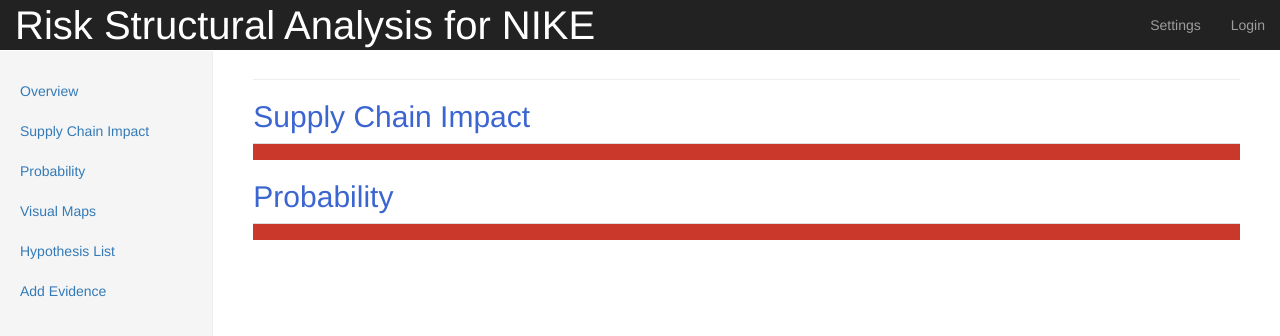
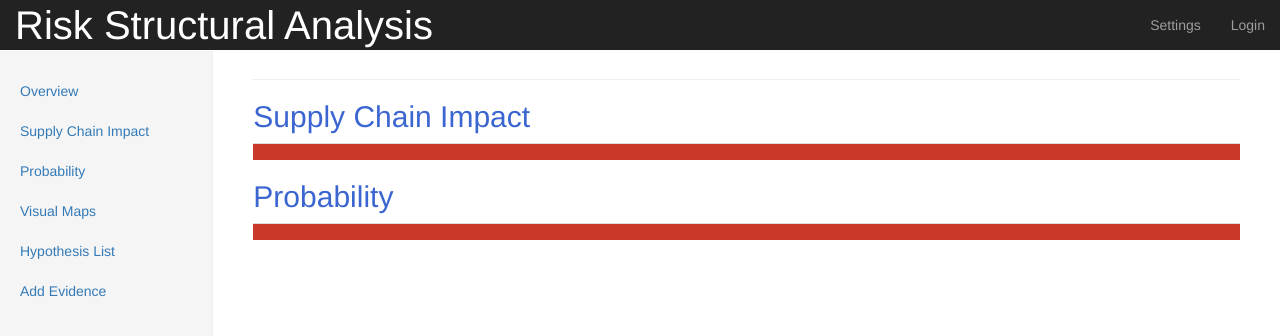
Before and after one commit to KeleiAzz/SCRC_server, a Django app: template risk_evidence/templates/overview.html in a window 1280 px wide. Shown: the top 336 px of the page. Run offline with Django 3.2, Linux system fonts and the light colour scheme; the template is opened without the code that fills it, so the values that code supplies are empty; parts of the project's set-up code (start-up, migrations or seed data) failed here and were passed over; some libraries are stand-ins or nearby versions.

Commit message:
Change the title of site

```diff
--- a/risk_evidence/templates/dashboard.html
+++ b/risk_evidence/templates/dashboard.html
@@ -30,7 +30,7 @@
             <span class="icon-bar"></span>
             <span class="icon-bar"></span>
           </button>
-          <a class="navbar-brand" href="/" style="font-size: 30pt">Risk Structural Analysis for NIKE</a>
+          <a class="navbar-brand" href="/" style="font-size: 30pt">Risk Structural Analysis</a>
         </div>
         <div id="navbar" class="navbar-collapse collapse">
           <ul class="nav navbar-nav navbar-right">
```
